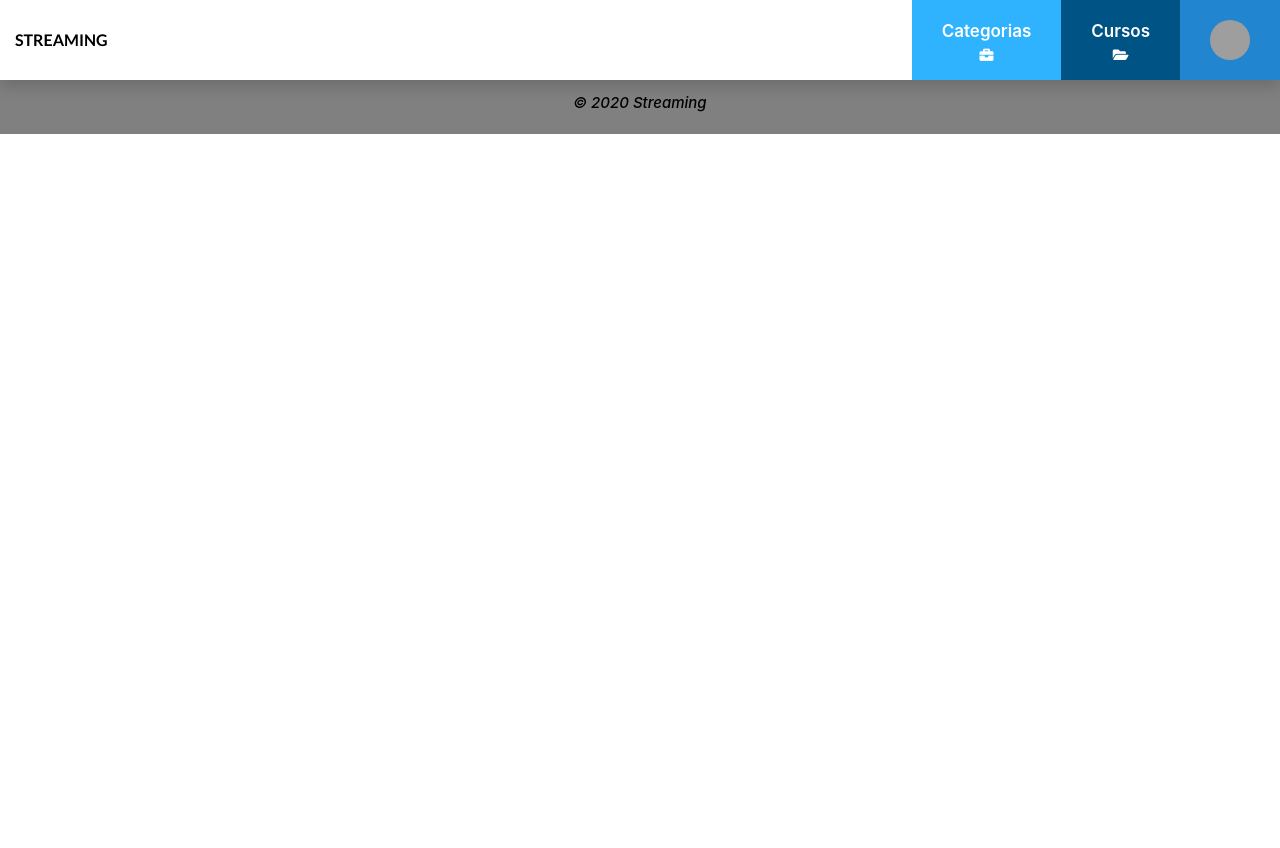
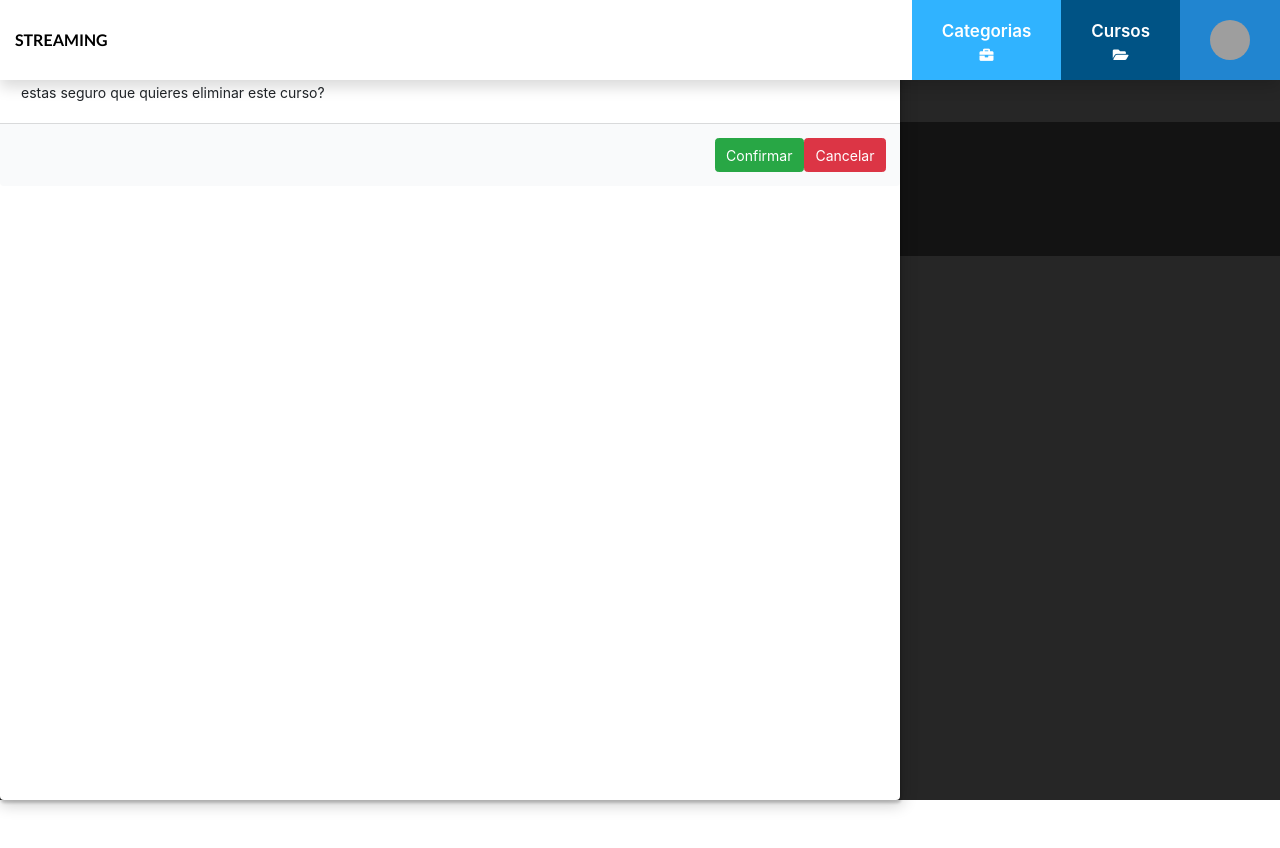
Before and after one commit to Bogutlopezc10/StreamingReact, a React (Create React App) app: page /courses/Delete/1/1 in a window 1280 px wide. Shown: the top 848 px of the page. Before the commit the page ends 800 px from the top, so only its background shows below. Built offline with nearby package versions, Linux system fonts and the light colour scheme; no server answers; grey boxes are pictures that could not be loaded.

Commit message:
create component for delete course and createPortal

```diff
--- a/public/index.html
+++ b/public/index.html
@@ -3,6 +3,9 @@
   <head>
     <meta charset="utf-8" />
     <link rel="icon" href="%PUBLIC_URL%/favicon.ico" />
+    <script src="https://ajax.googleapis.com/ajax/libs/jquery/3.4.1/jquery.min.js"></script>
+<!-- Latest compiled JavaScript -->
+  <script src="https://maxcdn.bootstrapcdn.com/bootstrap/3.4.1/js/bootstrap.min.js"></script>
     <meta name="viewport" content="width=device-width, initial-scale=1" />
     <meta name="theme-color" content="#000000" />
     <link rel="stylesheet" href="https://cdnjs.cloudflare.com/ajax/libs/semantic-ui/2.4.1/semantic.min.css" />
--- a/src/actions/course.js
+++ b/src/actions/course.js
@@ -8,6 +8,7 @@ import {
     CREATE_COURSE,
     EDIT_COURSE,
     CURRENT_USER,
+    DELETE_COURSE,
 } from './types';
 
 // export const createStream = (formValues) => async (dispatch, getState) => {
@@ -37,6 +38,8 @@ export const fetchCourse = (id) => async dispatch => {
     const response = await streams.get(`/Courses/${id}`);
 
     dispatch({ type: FETCH_COURSE, payload: response.data });
+
+
 }
 
 
@@ -69,3 +72,12 @@ export const editCourse = (id, formValues) =>async (dispatch) =>{
     //activate programmatic navigation
     history.push('/teacher');
 };
+
+
+export const deleteCourse = (id) =>async dispatch =>{
+    await streams.delete(`/Courses/${id}`);
+
+    dispatch({type: DELETE_COURSE, payload:id})
+
+     history.push('/teacher');
+};
--- a/src/apis/streams.js
+++ b/src/apis/streams.js
@@ -2,5 +2,5 @@ import axios from 'axios';
 import { CAMILO, JUAN } from '../actions/types';
 
 export default axios.create({
-    baseURL: CAMILO
+    baseURL: JUAN
 });
--- a/src/components/App.js
+++ b/src/components/App.js
@@ -11,6 +11,8 @@ import CourseDetailPage from '../pages/courses/CourseDetailPage';
 import TeacherPage from '../pages/TeacherPage';
 import CourseCreatePage from '../pages/courses/CourseCreatePage';
 import CourseEditPage from '../pages/courses/CourseEditPage';
+import CourseDelete from './courses/CourseDelete';
+import CourseDeletePage from '../pages/courses/CourseDeletePage';
 
 const App = () => {
     return (
@@ -27,6 +29,7 @@ const App = () => {
                             <Route path="/teacher" exact component={TeacherPage} />
                             <Route path="/courses/Create" exact component={CourseCreatePage} />
                             <Route path="/courses/Edit/:CourseName/:id" exact component={CourseEditPage} />
+                            <Route path="/courses/Delete/:CourseName/:id" exact component={CourseDeletePage} />
                         </Switch>
                     <Footer />
                 </div>
--- /dev/null
+++ b/src/components/Modal.js
@@ -0,0 +1,23 @@
+import React from 'react'
+import ReactDom from 'react-dom'
+
+const Modal = props => {
+
+    return ReactDom.createPortal(
+        <div onClick ={props.onDismiss}
+            className="ui dimmer modals visible active">
+            <div onClick = {e => e.stopPropagation()} className="ui standard modal visible active">
+                <div className="header">{props.title}</div>
+                <div className="content">
+                    {props.description}
+                </div>
+                <div className="actions">
+                   {props.actions}
+                </div>
+            </div>
+        </div>,
+        document.querySelector("#modal")
+    );
+};
+
+export default Modal;
--- /dev/null
+++ b/src/components/courses/CourseDelete.js
@@ -0,0 +1,40 @@
+import React from 'react'
+import Modal from '../Modal'
+import history from '../../history'
+import {deleteCourse} from '../../actions/course'
+import {connect} from 'react-redux'
+import {Link} from 'react-router-dom'
+class CourseDelete extends React.Component{
+
+    renderActions(){
+        const id = this.props.courseId;
+        return(
+            <>
+            <button type="button" className="btn btn-success" data-dismiss="modal" onClick={()=>this.props.deleteCourse(id)}>Confirmar</button>
+            <button  type="button" className="btn btn-danger" data-dismiss="modal" onClick={()=>history.push('/Teacher')}>Cancelar</button>
+        </>
+        );
+    }
+    renderContent(){
+        if(!this.props.course){
+            return 'estas seguro que quieres eliminar este curso?'
+        }
+        return `estas seguro que quieres eliminar el curso con nombre:  ${this.props.course.name}`
+    }
+    render(){
+
+        return (
+            <>
+                <h1>Eliminar curso</h1>
+                <Modal
+                    title = "eliminar curso"
+                    description ={this.renderContent()}
+                    actions ={this.renderActions()}
+                    onDismiss={()=> history.push('/Teacher')}
+                />
+            </>
+        );
+    }
+}
+
+export default connect(null, {deleteCourse})(CourseDelete);
--- a/src/components/courses/CourseNotPublished.js
+++ b/src/components/courses/CourseNotPublished.js
@@ -21,7 +21,7 @@ const CourseNotPublished = ({ course }) => {
                         </Link>
                     </div>
                     <div className="col-lg-12 py-0">
-                        <Link to={`courses/`} className="btn btn-block btn-outline-danger border-teacher border-0">
+                        <Link to={`/courses/Delete/${course.name}/${course.id}`} className="btn btn-block btn-outline-danger border-teacher border-0">
                             <div>
                                 <p className="d-inline">ELIMINAR</p>
                                 <i className="d-inline fas fa-trash-alt ml-2 mt-2"></i>
--- a/src/containers/TeacherContainer.js
+++ b/src/containers/TeacherContainer.js
@@ -40,7 +40,7 @@ const mapStateToProps = (state) => {
     return ({
             coursesPublished: getCoursesPublishedByUser(state),
             coursesNotPublished: getCoursesNotPublishedByUser(state)
-        })
+    })
 
 }
 
--- /dev/null
+++ b/src/containers/courses/CourseDeleteContainer.js
@@ -0,0 +1,27 @@
+import React from 'react'
+import CourseDelete  from '../../components/courses/CourseDelete'
+import {fetchCourse} from '../../actions/course'
+import {connect} from 'react-redux'
+
+class CourseDeleteContainer extends React.Component{
+
+
+    componentDidMount(){
+        this.props.fetchCourse(this.props.courseId)
+    }
+    render (){
+
+
+        return (
+            <>
+                <CourseDelete course ={this.props.course} courseId={this.props.courseId}/>
+            </>
+        )
+    }
+}
+
+const mapToStateMapProps =(state, ownProps) =>{
+    return {course: state.courses[ownProps.courseId]}
+}
+
+export default connect(mapToStateMapProps, {fetchCourse})(CourseDeleteContainer);
--- /dev/null
+++ b/src/pages/courses/CourseDeletePage.js
@@ -0,0 +1,16 @@
+import React from 'react'
+import CourseDeleteContainer from '../../containers/courses/CourseDeleteContainer'
+
+const CourseDeletePage = (props) =>{
+
+
+    return(
+        <div className="main-container">
+
+            <CourseDeleteContainer courseId={props.match.params.id}/>
+
+        </div>
+    )
+}
+
+export default CourseDeletePage;
--- a/src/reducers/courseReducer.js
+++ b/src/reducers/courseReducer.js
@@ -5,7 +5,8 @@ import {
     FETCH_COURSE_BY_CATEGORY,
     FETCH_COURSES_BY_USERNAME,
     CREATE_COURSE,
-    EDIT_COURSE
+    EDIT_COURSE,
+    DELETE_COURSE
 } from '../actions/types';
 
 // export default (state={}, action) => {
@@ -39,6 +40,8 @@ export default (state={}, action) => {
             return { ...state, ..._.mapKeys(action.payload,'id')};
         case FETCH_COURSES_BY_USERNAME:
             return { ...state, ..._.mapKeys(action.payload,'id')};
+        case DELETE_COURSE:
+             return _.omit(state, action.payload);
         default:
             return state;
     }
```
